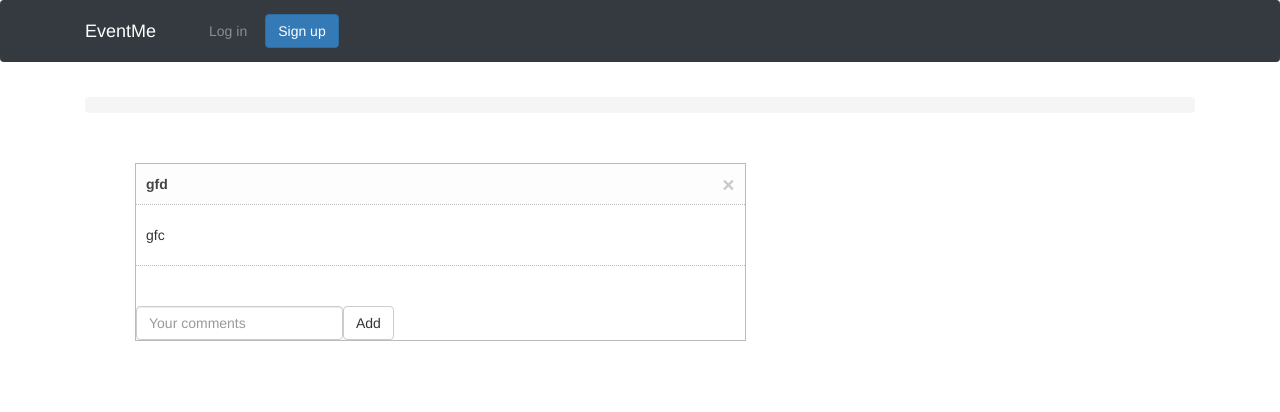
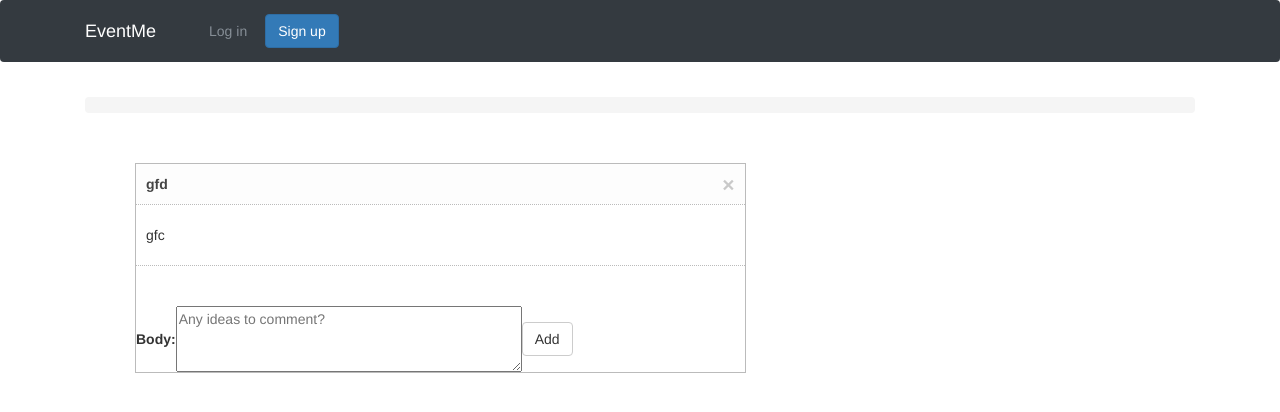
Before and after one commit to bychok300/EventMe, a Django app: page /boards/7/7 in a window 1280 px wide. Shown: the top 412 px of the page. Run offline with Django 3.2, Linux system fonts and the light colour scheme; data comes from the database, SQL or seed files in the repository; both versions use the stored data as it was after the commit; some libraries are stand-ins or nearby versions; some web fonts are replaced.

Commit message:
+ comments and bugs:)

```diff
--- a/boards/forms.py
+++ b/boards/forms.py
@@ -24,10 +24,9 @@ class NewTopicForm(forms.ModelForm):
 class CustomCommentForm(forms.ModelForm):
     body = forms.CharField(
         widget=forms.Textarea(
-            attrs={'rows': 5, 'placeholder': 'What is in your mind?'}
+            attrs={'rows': 3, 'placeholder': 'Any ideas to comment?'}
         ),
-        max_length=4000,
-        help_text='The max length of the text is 4000.'
+        max_length=4000
     )
 
     class Meta:
--- a/boards/models.py
+++ b/boards/models.py
@@ -35,4 +35,4 @@ class Comments(models.Model):
     creator = models.ForeignKey(User, related_name='comment')
     body = models.TextField(max_length=4000)
     post = models.ForeignKey(Post, related_name='comment', null=True)
-    created_at = models.DateTimeField(auto_now_add=True, null=True,)
+    created_at = models.DateTimeField(auto_now_add=True)
--- a/boards/views.py
+++ b/boards/views.py
@@ -50,19 +50,22 @@ def new_topic(request, pk):
 
 
 def p(request, pk):
+    user = request.user
     topic = get_object_or_404(Topic, pk=pk)
     post = get_object_or_404(Post, pk=pk)
-    #comment = get_object_or_404(Comments, pk=pk)
-    # if request.method == 'POST':
-    #     form = CustomCommentForm(request.POST)
-    #     if form.is_valid():
-    #         comment = form.save(commit=False)
-    #         comment.save()
-    #         comment = Comments.objects.create(
-    #             comment=form.cleaned_data.get('comment'),
-    #
-    #         )
-    #         return redirect('board_topics', pk=comment.pk)  # TODO: redirect to the created topic page
-    # else:
-    #     form = CustomCommentForm()
-    return render(request, 'post.html', {'post': post, 'topic': topic})
+    comment = Comments.objects.filter(pk=pk)
+    if request.method == 'POST':
+        form = CustomCommentForm(request.POST)
+        if form.is_valid():
+            comment = form.save(commit=False)
+            comment.post = post
+            comment.creator = user
+            comment.save()
+            comment = Comments.objects.create(
+                creator=user,
+                body=comment,
+            )
+            return render(request, 'post.html', {'post': post, 'topic': topic, 'comment': comment, 'form': form})
+    else:
+        form = CustomCommentForm()
+    return render(request, 'post.html', {'post': post, 'topic': topic, 'comment': comment, 'form': form})
--- a/templates/post.html
+++ b/templates/post.html
@@ -27,15 +27,12 @@
                 </div>
             </li>
         </ul>
-        <form class="form-inline" role="form">
+        <form class="form-inline" role="form" method="post">
 			{% csrf_token%}
 			{{form}}
-            <div class="form-group">
-                <input class="form-control" type="text" placeholder="Your comments" />
-            </div>
-            <div class="form-group">
-                <button class="btn btn-default">Add</button>
-            </div>
+
+                <button type="submit" class="btn btn-default">Add</button>
+
         </form>
     </div>
 </div>
```
Also changed, not shown: db.sqlite3.
